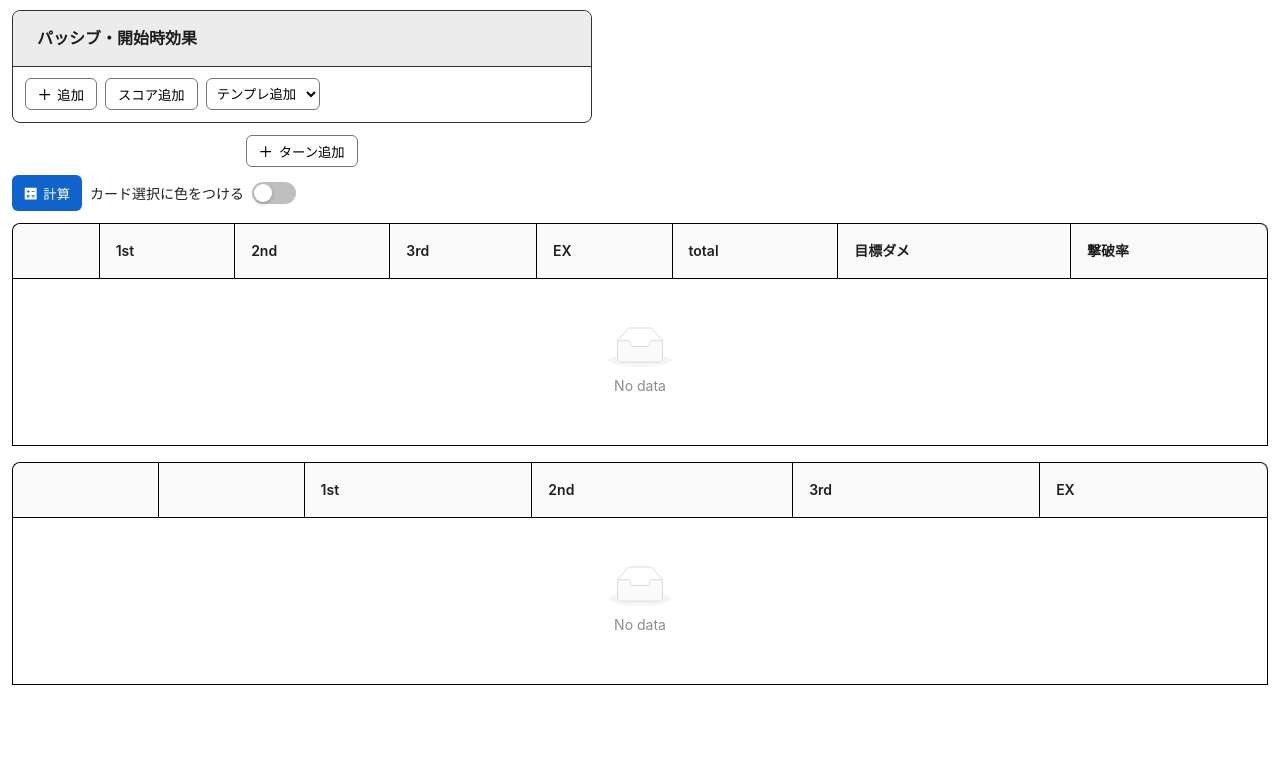
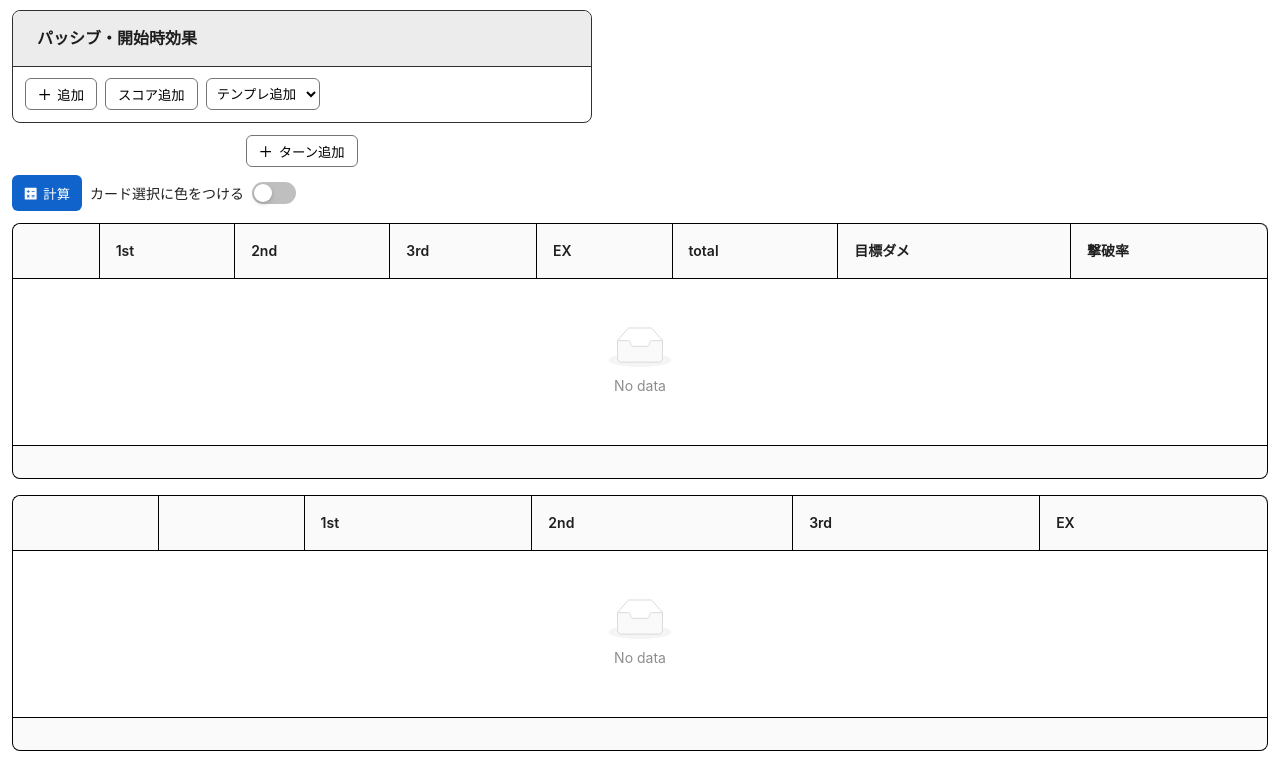
Before and after one commit to zejba/fgo-damage-roadmap, a React (Vite) app: page /#/ in a window 1280 px wide. Shown: the part 454-1217 px from the top of the page. Before the commit the page ends 1151 px from the top, so only its background shows below. Built offline with nearby package versions, Linux system fonts and the light colour scheme.

Commit message:
feat: スタイル調整

```diff
--- a/src/features/DamageCalculator/AppliedBuffsTable.tsx
+++ b/src/features/DamageCalculator/AppliedBuffsTable.tsx
@@ -108,7 +108,16 @@ function buildDataSource(result: ProcessedTurnResult[]): RecordType[] {
 function AppliedBuffsTable() {
   const result = useAtomValue(damageCalcResultAtom);
   const dataSource = useMemo(() => buildDataSource(result), [result]);
-  return <Table columns={columns} dataSource={dataSource} pagination={false} rowHoverable={false} bordered />;
+  return (
+    <Table
+      columns={columns}
+      dataSource={dataSource}
+      pagination={false}
+      rowHoverable={false}
+      bordered
+      footer={() => null}
+    />
+  );
 }
 
 export default AppliedBuffsTable;
--- a/src/features/DamageCalculator/ResultTable.tsx
+++ b/src/features/DamageCalculator/ResultTable.tsx
@@ -234,7 +234,16 @@ function ResultTable() {
   const isNpStarCalculated = useAtomValue(isNpStarCalculatedAtom);
   const dataSource = useMemo(() => buildDataSource(result, isNpStarCalculated), [result, isNpStarCalculated]);
   const columns = useMemo(() => defineColumns(isColored, npColor), [isColored, npColor]);
-  return <Table columns={columns} dataSource={dataSource} pagination={false} rowHoverable={false} bordered />;
+  return (
+    <Table
+      columns={columns}
+      dataSource={dataSource}
+      pagination={false}
+      rowHoverable={false}
+      bordered
+      footer={() => null}
+    />
+  );
 }
 
 export default ResultTable;
--- a/src/features/DamageCalculator/ServantParamsNpStarSection.tsx
+++ b/src/features/DamageCalculator/ServantParamsNpStarSection.tsx
@@ -21,9 +21,9 @@ import { InputNumber } from '../../components/InputNumber';
 function NpGainRow() {
   const [npGain, setNpGain] = useAtom(npGainAtom);
   return (
-    <Compact style={{ width: 300 }}>
+    <Compact>
       <CompactItemText>NP獲得量</CompactItemText>
-      <InputNumber value={npGain} onValueChange={setNpGain} />
+      <InputNumber value={npGain} onValueChange={setNpGain} style={{ width: 80 }} />
       <CompactItemText>%</CompactItemText>
     </Compact>
   );
@@ -34,7 +34,7 @@ function StarRateRow() {
   return (
     <Compact style={{ width: 300 }}>
       <CompactItemText>スター発生率</CompactItemText>
-      <InputNumber value={starRate} onValueChange={setStarRate} />
+      <InputNumber value={starRate} onValueChange={setStarRate} style={{ width: 80 }} />
       <CompactItemText>%</CompactItemText>
     </Compact>
   );
@@ -50,15 +50,15 @@ function HitCountRow() {
     <Compact>
       <CompactItemText>Hit数</CompactItemText>
       <CompactItemText>N</CompactItemText>
-      <InputNumber value={hitCountN} onValueChange={setHitCountN} style={{ width: 76 }} />
+      <InputNumber value={hitCountN} onValueChange={setHitCountN} style={{ width: 60 }} />
       <CompactItemText>B</CompactItemText>
-      <InputNumber value={hitCountB} onValueChange={setHitCountB} style={{ width: 76 }} />
+      <InputNumber value={hitCountB} onValueChange={setHitCountB} style={{ width: 60 }} />
       <CompactItemText>A</CompactItemText>
-      <InputNumber value={hitCountA} onValueChange={setHitCountA} style={{ width: 76 }} />
+      <InputNumber value={hitCountA} onValueChange={setHitCountA} style={{ width: 60 }} />
       <CompactItemText>Q</CompactItemText>
-      <InputNumber value={hitCountQ} onValueChange={setHitCountQ} style={{ width: 76 }} />
+      <InputNumber value={hitCountQ} onValueChange={setHitCountQ} style={{ width: 60 }} />
       <CompactItemText>EX</CompactItemText>
-      <InputNumber value={hitCountEX} onValueChange={setHitCountEX} style={{ width: 76 }} />
+      <InputNumber value={hitCountEX} onValueChange={setHitCountEX} style={{ width: 60 }} />
     </Compact>
   );
 }
--- a/src/features/DamageCalculator/ServantParamsSection.tsx
+++ b/src/features/DamageCalculator/ServantParamsSection.tsx
@@ -52,7 +52,7 @@ function ServantAtkRow() {
   return (
     <Compact>
       <CompactItemText>ATK</CompactItemText>
-      <InputNumber style={{ width: 140 }} value={servantAtk} onValueChange={setServantAtk} />
+      <InputNumber style={{ width: 100 }} value={servantAtk} onValueChange={setServantAtk} />
     </Compact>
   );
 }
@@ -63,7 +63,7 @@ function CraftEssenceAtkRow() {
   return (
     <Compact>
       <CompactItemText>礼装ATK</CompactItemText>
-      <InputNumber style={{ width: 160 }} value={craftEssenceAtk} onValueChange={setCraftEssenceAtk} />
+      <InputNumber style={{ width: 100 }} value={craftEssenceAtk} onValueChange={setCraftEssenceAtk} />
       <PrimaryOutlinedButton style={{ borderRadius: '0', borderLeft: 'none' }} onClick={() => setCraftEssenceAtk(2000)}>
         2000
       </PrimaryOutlinedButton>
@@ -88,7 +88,7 @@ function NoblePhantasmRow() {
     <Compact>
       <CompactItemText>宝具</CompactItemText>
       <Select options={cardColors} style={{ width: 60 }} value={npColor} onValueChange={setNpColor} />
-      <InputNumber style={{ width: 120 }} value={npValue} onValueChange={setNpValue} />
+      <InputNumber style={{ width: 80 }} value={npValue} onValueChange={setNpValue} />
       <CompactItemText>%</CompactItemText>
     </Compact>
   );
@@ -103,11 +103,11 @@ function FootprintRow() {
     <Compact>
       <CompactItemText>足跡</CompactItemText>
       <CompactItemText>B</CompactItemText>
-      <InputNumber max={500} min={0} value={footprintB} onValueChange={setFootprintB} />
+      <InputNumber max={500} min={0} value={footprintB} onValueChange={setFootprintB} style={{ width: 60 }} />
       <CompactItemText>A</CompactItemText>
-      <InputNumber max={500} min={0} value={footprintA} onValueChange={setFootprintA} />
+      <InputNumber max={500} min={0} value={footprintA} onValueChange={setFootprintA} style={{ width: 60 }} />
       <CompactItemText>Q</CompactItemText>
-      <InputNumber max={500} min={0} value={footprintQ} onValueChange={setFootprintQ} />
+      <InputNumber max={500} min={0} value={footprintQ} onValueChange={setFootprintQ} style={{ width: 60 }} />
     </Compact>
   );
 }
--- a/src/features/DamageCalculator/TurnCard/TurnParamsSection.tsx
+++ b/src/features/DamageCalculator/TurnCard/TurnParamsSection.tsx
@@ -24,31 +24,36 @@ export function TurnParamsSection(props: TurnParamsSectionProps) {
           value={turnParams.classAffinity}
           onValueChange={(value) => setTurnParams((prev) => ({ ...prev, classAffinity: value }))}
           options={enemyClassOptions}
+          style={{ width: 60 }}
         />
         <CompactItemText>属性相性</CompactItemText>
         <Select
           value={turnParams.attributeAffinity}
           onValueChange={(value) => setTurnParams((prev) => ({ ...prev, attributeAffinity: value }))}
           options={enemyClassOptions}
+          style={{ width: 60 }}
         />
         <CompactItemText>目標ダメージ</CompactItemText>
         <InputNumber
           value={turnParams.targetDamage}
           onValueChange={(value) => setTurnParams((prev) => ({ ...prev, targetDamage: value }))}
+          style={{ width: 100 }}
         />
       </Compact>
       <CollapseWithOutHeader isActive={isRequiredNpStarCalc}>
-        <Compact style={{ width: 500 }}>
+        <Compact>
           <CompactItemText>DTDR（敵NP補正）</CompactItemText>
           <InputNumber
             value={turnParams.dtdr}
             onValueChange={(value) => setTurnParams((prev) => ({ ...prev, enemyNpCharge: value }))}
+            style={{ width: 80 }}
           />
           <CompactItemText>%</CompactItemText>
           <CompactItemText>DSR（敵スター補正）</CompactItemText>
           <InputNumber
             value={turnParams.dsr}
             onValueChange={(value) => setTurnParams((prev) => ({ ...prev, dsr: value }))}
+            style={{ width: 80 }}
           />
           <CompactItemText>%</CompactItemText>
         </Compact>
--- a/src/pages/DamageCalculatorPage.tsx
+++ b/src/pages/DamageCalculatorPage.tsx
@@ -65,8 +65,13 @@ const ResultTablesWrapper = styled.div`
 
   @media (max-width: 780px) {
     .ant-table-cell {
-      font-size: 12px !important;
+      font-size: 0.8rem !important;
     }
+  }
+
+  @media (max-width: 604px) {
+    width: 560px;
+    overflow-x: auto;
   }
 `;
 
```
Also changed, not shown: 1 other file (tests, documents, lock files or other folders).
